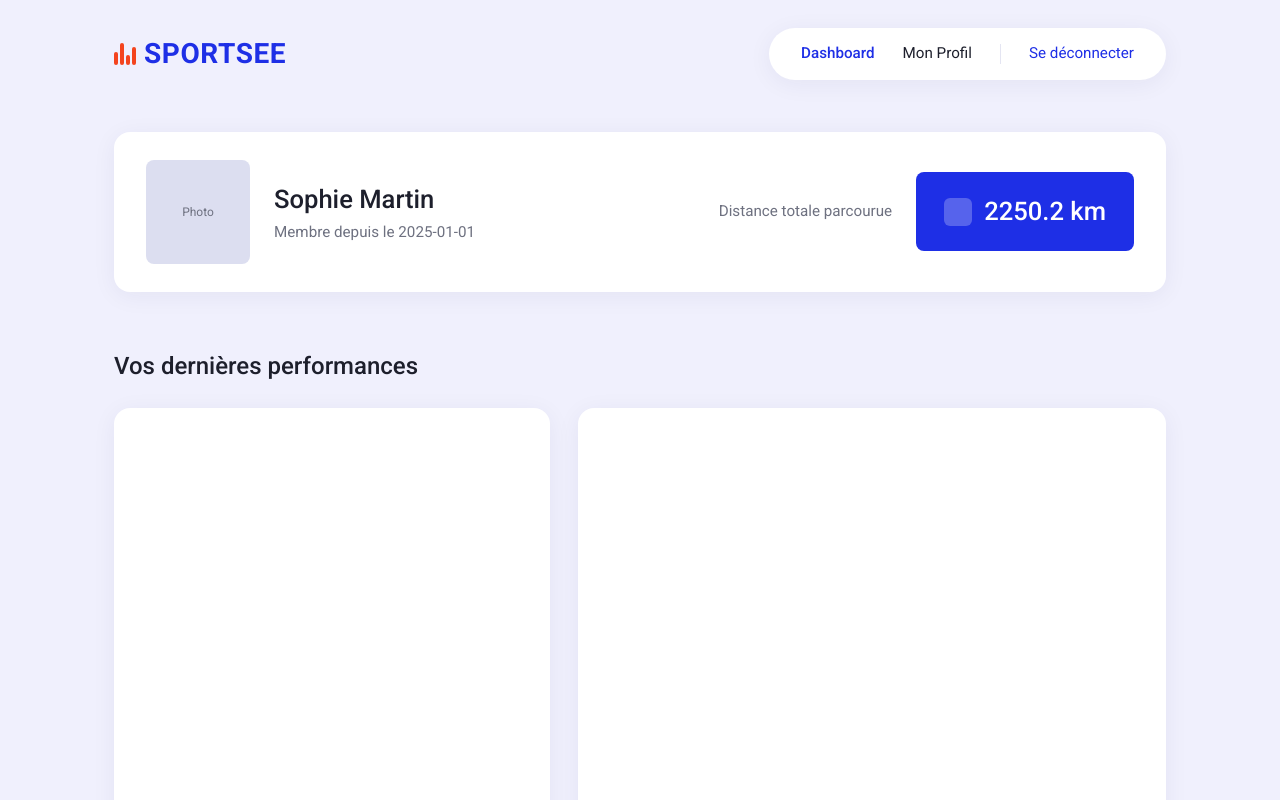
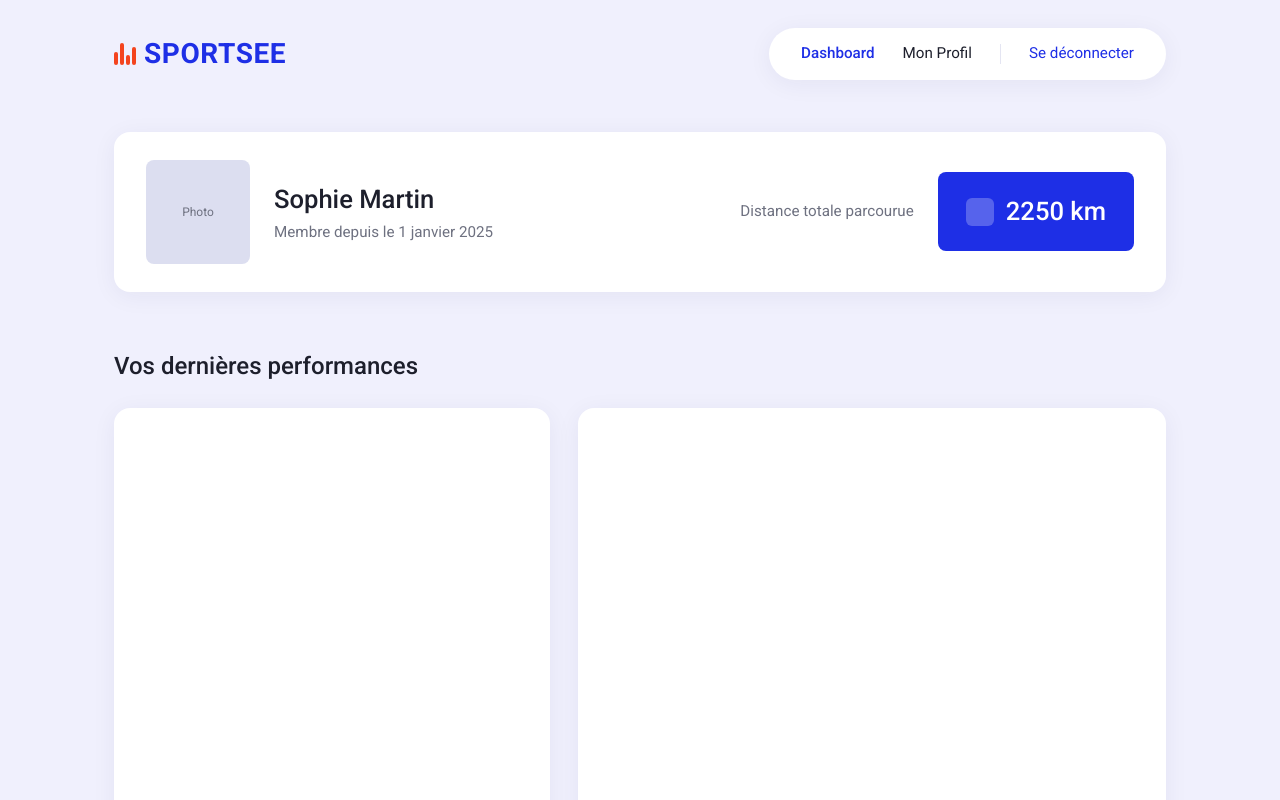
Before and after one commit to ChrisAnger59/SportSee, a React (Vite) app: page /dashboard in a window 1280 px wide. Shown: the top 800 px of the page. Built offline with nearby package versions, Linux system fonts and the light colour scheme.

Commit message:
data refactor

```diff
--- a/src/pages/Dashboard/index.jsx
+++ b/src/pages/Dashboard/index.jsx
@@ -2,6 +2,8 @@ import Card from '../../components/atoms/Card'
 import SectionHeader from '../../components/molecules/SectionHeader'
 import StatCard from '../../components/molecules/StatCard'
 import UserBanner from '../../components/organisms/UserBanner'
+import { formatDate } from '../../utils/date'
+import { formatDistance } from '../../utils/distance'
 import { MOCK_USER_INFO } from '../../mocks/data'
 import './Dashboard.css'
 
@@ -11,12 +13,14 @@ const user = MOCK_USER_INFO['user123']
 function Dashboard() {
   const { profile, statistics } = user
 
+  const memberSince = formatDate(profile.createdAt)
+
   return (
     <div className="dashboard">
       <UserBanner
         name={`${profile.firstName} ${profile.lastName}`}
-        memberSince={profile.createdAt}
-        totalDistance={`${statistics.totalDistance} km`}
+        memberSince={memberSince}
+        totalDistance={`${formatDistance(statistics.totalDistance)} km`}
       />
 
       <section className="dashboard__section">
--- a/src/pages/Profile/index.jsx
+++ b/src/pages/Profile/index.jsx
@@ -2,19 +2,28 @@ import SectionHeader from '../../components/molecules/SectionHeader'
 import StatCard from '../../components/molecules/StatCard'
 import ProfileCard from '../../components/organisms/ProfileCard'
 import ProfileDetails from '../../components/organisms/ProfileDetails'
-import { formatDate } from '../../utils/date'
+import { formatDate, countDays } from '../../utils/date'
 import { formatDuration } from '../../utils/duration'
-import { MOCK_USER_INFO } from '../../mocks/data'
+import { formatDistance } from '../../utils/distance'
+import { MOCK_USER_ACTIVITY, MOCK_USER_INFO } from '../../mocks/data'
 import './Profile.css'
 
 // TEMPORAIRE : lecture directe du mock, en attendant getUserInfo().
 const user = MOCK_USER_INFO['user123']
+const sessions = MOCK_USER_ACTIVITY['user123']
+const MOCK_ACTIVITY_START_DATE = '2026-07-09'
+const MOCK_ACTIVITY_END_DATE = '2026-09-09'
 
 function Profile() {
   const { profile, statistics } = user
 
-  // Construits dans le composant : quand `user` viendra d'un state,
-  // ces tableaux devront être recalculés à chaque affichage.
+  const totalCalories = sessions.reduce((sum, session) => sum + session.caloriesBurned, 0)
+
+  const allDates = sessions.map((session) => session.date)
+  const uniqueDates = new Set(allDates)
+  const activeDays = uniqueDates.size
+  const restDays = countDays(MOCK_ACTIVITY_START_DATE, MOCK_ACTIVITY_END_DATE) - activeDays
+
   const details = [
     { label: 'Âge', value: profile.age },
     { label: 'Taille', value: `${profile.height} cm` },
@@ -23,9 +32,9 @@ function Profile() {
 
   const stats = [
     { label: 'Temps total couru', ...formatDuration(statistics.totalDuration) },
-    { label: 'Calories brûlées', value: '—', unit: 'cal' },
-    { label: 'Distance totale parcourue', value: statistics.totalDistance, unit: 'km' },
-    { label: 'Nombre de jours de repos', value: '—', unit: 'jours' },
+    { label: 'Calories brûlées', value: totalCalories, unit: 'cal' },
+    { label: 'Distance totale parcourue', value: formatDistance(statistics.totalDistance), unit: 'km' },
+    { label: 'Nombre de jours de repos', value: restDays, unit: 'jours' },
     { label: 'Nombre de sessions', value: statistics.totalSessions, unit: 'sessions' },
   ]
 
--- a/src/utils/date.js
+++ b/src/utils/date.js
@@ -10,3 +10,7 @@ export function formatDate(value) {
         year: 'numeric'
     })
 }
+
+export function countDays(startISO, endISO) {
+    return Math.round((parseISODate(endISO) - parseISODate(startISO)) / 86400000) + 1
+}
--- /dev/null
+++ b/src/utils/distance.js
@@ -0,0 +1,4 @@
+export function formatDistance(km) {
+    const newDistance = Math.trunc(km)
+    return newDistance
+}
```
